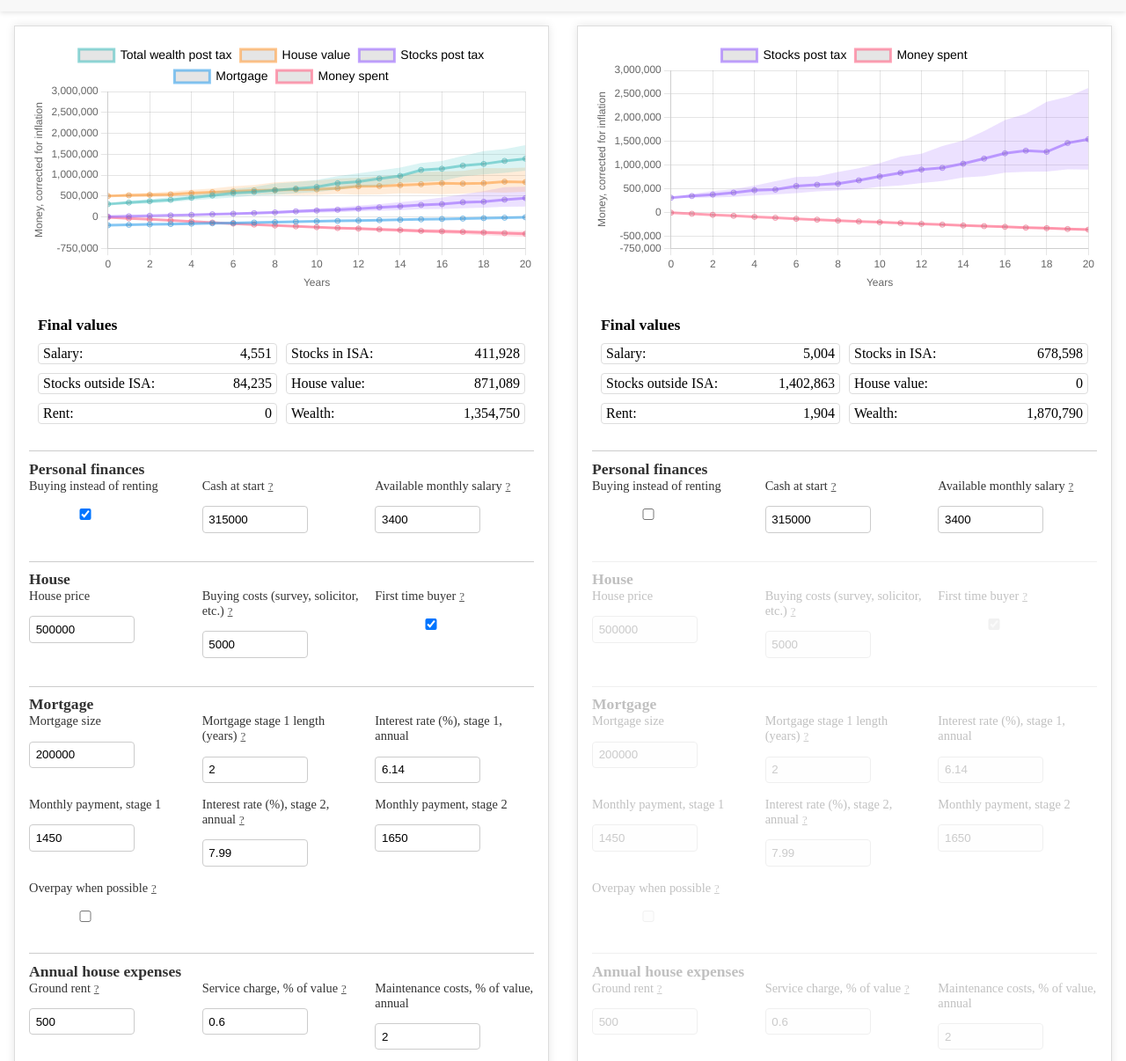
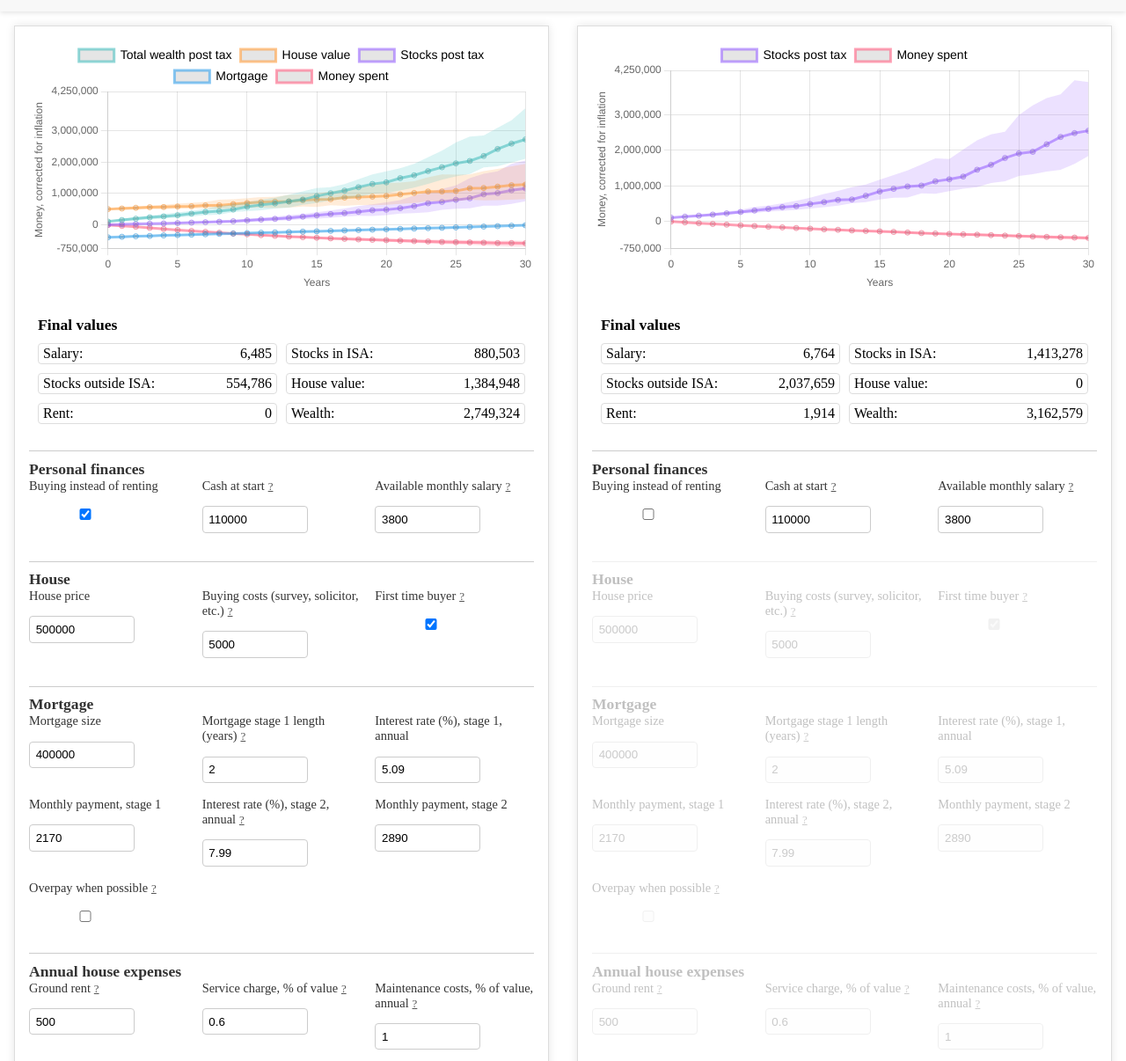
Before and after one commit to mhauru/buyvsrent, a website built with webpack: page index.html in a window 1280 px wide. Shown: the part 47-1253 px from the top of the page at 88% size. Built offline with nearby package versions, Linux system fonts and the light colour scheme.

Commit message:
Better defaults

```diff
--- a/index.html
+++ b/index.html
@@ -68,6 +68,8 @@
               wealth, stock, salary, rent etc. are set to zero. This effectively
               terminates the simulation. This may skew the distributions at the end of
               the simulation in unexpected ways.</li>
+          <li>The default values I've set for ground rent, service charges, and
+              maintenance costs aren't based on more than a quick online search.</li>
           <li>The time step of the simulation is a full year. Having monthly time steps
               would be more accurate.</li>
           <li>The capital gains tax calculator assumes you are in the >50k tax bracket.
--- a/src/index.ts
+++ b/src/index.ts
@@ -13,9 +13,9 @@ type InputsById = {
 const DEFAULT_INPUTS: Inputs = {
   isBuying: true,
   housePrice: 500_000,
-  cash: 315_000,
-  mortgage: 200_000,
-  salary: 3400,
+  cash: 110_000,
+  mortgage: 400_000,
+  salary: 3_800,
   salaryGrowth: { mean: 2, stdDev: 3 },
   // The average gross rental yield, i.e. annual rent divided by house price, is around
   // 4.5% in London.
@@ -24,10 +24,10 @@ const DEFAULT_INPUTS: Inputs = {
   // These are numbers I got from a Nationwide calculator for 500k house with 200k mortgage
   // on 2024-06-09, rounded a bit.
   mortgageStage1Length: 2,
-  mortgageInterestRateStage1: 6.14,
-  mortgageMonthlyPaymentStage1: 1450,
+  mortgageInterestRateStage1: 5.09,
+  mortgageMonthlyPaymentStage1: 2_170,
   mortgageInterestRateStage2: 7.99,
-  mortgageMonthlyPaymentStage2: 1650,
+  mortgageMonthlyPaymentStage2: 2_890,
   mortgageOverpay: false,
   // These are the mean and standard deviation of UK annual CPI 1989-2023.
   // Source: https://www.ons.gov.uk/economy/inflationandpriceindices/timeseries/d7g7/mm23
@@ -43,7 +43,7 @@ const DEFAULT_INPUTS: Inputs = {
   // This is rent growth over house price growth. The mean is zero because we
   // assume that by default the two are coupled. The standard deviation is an unjustified guess.
   rentGrowth: { mean: 0, stdDev: 3 },
-  yearsToForecast: 20,
+  yearsToForecast: 30,
   // Buying costs rough estimate from here:
   // https://www.zoopla.co.uk/discover/buying/buying-costs/
   buyingCosts: 5000,
@@ -52,8 +52,8 @@ const DEFAULT_INPUTS: Inputs = {
   // Service charge estimate picked roughly from here:
   // https://www.sunnyavenue.co.uk/insight/what-is-a-reasonable-service-charge
   serviceChargeRate: 0.6,
-  maintenanceRate: 2,
-  homeInsurance: 300,
+  maintenanceRate: 1,
+  homeInsurance: 0,
   numSamples: 100,
   correctInflation: true,
   seed: 0.0,
--- a/src/ui.ts
+++ b/src/ui.ts
@@ -38,7 +38,7 @@ type InputConfig = {
   increment: number | string;
   label: string;
   tooltip: string | null;
-}
+};
 
 const inputConfigs: InputConfig[] = [
   {
@@ -199,7 +199,7 @@ const inputConfigs: InputConfig[] = [
     increment: 50,
     label: "Ground rent",
     tooltip:
-      "Note that you should probably set either a ground rent and no service charge, or the other way around, depending on whether you buy a leasehold or a freehold.",
+      "Note that the variables in this section depend on whether you have a freehold or a leasehold. The defaults are estimates for a leasehold. If you have a freehold, you should set the ground rent to zero, decrease or set to zero the service charge rate, and increase the maintenance rate and insurance costs.",
   },
   {
     id: "serviceChargeRate",
@@ -207,14 +207,15 @@ const inputConfigs: InputConfig[] = [
     increment: 0.1,
     label: "Service charge, % of value",
     tooltip:
-      "Note that you should probably set either ground rent and no service charge, or the other way around, depending on whether you buy a leasehold or a freehold.",
+      "Note that the variables in this section depend on whether you have a freehold or a leasehold. The defaults are estimates for a leasehold. If you have a freehold, you should set the ground rent to zero, decrease or set to zero the service charge rate, and increase the maintenance rate and insurance costs.",
   },
   {
     id: "maintenanceRate",
     inputType: "number",
     increment: 0.1,
     label: "Maintenance costs, % of value, annual",
-    tooltip: null,
+    tooltip:
+      "Note that the variables in this section depend on whether you have a freehold or a leasehold. The defaults are estimates for a leasehold. If you have a freehold, you should set the ground rent to zero, decrease or set to zero the service charge rate, and increase the maintenance rate and insurance costs.",
   },
   {
     id: "homeInsurance",
@@ -222,7 +223,7 @@ const inputConfigs: InputConfig[] = [
     increment: 50,
     label: "Home insurance",
     tooltip:
-      "This should be only for the building, not for contents. In other words, the part you have to pay because you own rather than rent.",
+      "This should be only for the building, not for contents. In other words, the part you have to pay because you own rather than rent. Usually only needed in a freehold.",
   },
   {
     id: "seed",
@@ -252,11 +253,11 @@ const inputConfigs: InputConfig[] = [
 
 type VisibilityCondition = "onlyIfBuying" | "onlyIfRenting" | "always";
 
-type GroupConfig  = {
+type GroupConfig = {
   inputs: (keyof Inputs)[];
   label: string;
   visibleWhen: VisibilityCondition;
-}
+};
 
 const groupConfigs: GroupConfig[] = [
   {
```
